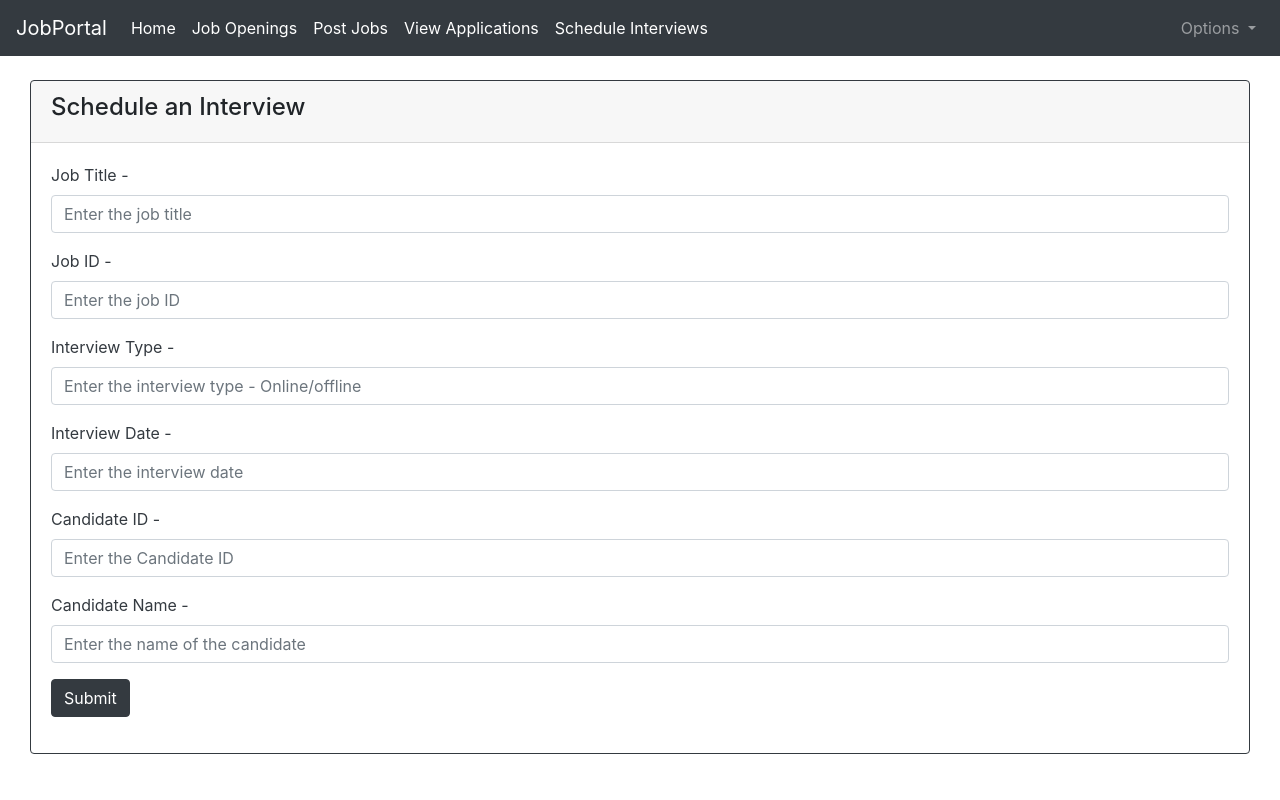
After one commit to pbinfinite/JobPortal, a Flask app: page /postinterview in a window 1280 px wide. The commit adds this page. Run offline with Flask 2, Linux system fonts and the light colour scheme; the visitor is signed in with stand-in values (Sample User, id 1); some libraries are stand-ins or nearby versions.

Commit message:
Schedule Interviews

```diff
--- a/app.py
+++ b/app.py
@@ -281,6 +281,36 @@ def postjob():
     else:
         return render_template('login.html')
 
+@app.route('/postinterview', endpoint = 'postinterview', methods = ['GET', 'POST'])
+def postinterview():
+    if "user" in session:
+        if request.method == 'POST':
+            user = session["user"]
+            conn=psycopg2.connect(database='jobportal', user='postgres', password='P@rimala9', port=5432, host='127.0.0.1')
+            cur=conn.cursor()
+
+            userDetails = request.form
+            jobid = userDetails['jobid']
+            type = userDetails['type']
+            date = userDetails['date']
+            results = "pending"
+            remarks = "pending"
+            candid = userDetails['candid']
+            # checking if the password entered in both the fields are same
+            conn=psycopg2.connect(database='jobportal', user='postgres', password='P@rimala9', port=5432, host='127.0.0.1')
+            cur=conn.cursor()
+            # creating a record by inserting the jobseeker details in jobseeker entity
+            cur.execute("select nextval('interview_seq')")
+            int_id = cur.fetchone()
+
+            cur.execute("INSERT INTO Interview(int_id,int_job,int_date, int_result, int_remarks, int_type, candidate_ID) VALUES (%s, %s, %s, %s, %s,%s,%s)",(int_id, jobid,date, results, remarks, type, candid))
+            conn.commit()
+            cur.close()
+            return redirect('postinterview.html')
+        else:
+            return render_template('postinterview.html')
+    else:
+        return render_template('login.html')
 
 @app.route('/apply',endpoint='applyjob', methods=['GET','POST'])
 def applyjob():
@@ -417,30 +447,30 @@ def profile_rec():
         return redirect('/home_rec')
     return render_template('profile_edit_rec.html', profile_data=old_details)
 
-'''
-
-@app.route('/addjob')
-def add_job():
-    return "adding new job appl"
-
-@app.route('/resume_view')
-def view_resume():
-    return "view resume"
-
-'''
+@app.route('/update_int', endpoint='update_int', methods=['POST','GET'])
+def update_int():
+    '''if "user" in session:
+        user = session["user"]
+        conn=psycopg2.connect(database='jobportal', user='postgres', password='P@rimala9', port=5432, host='127.0.0.1')
+        cur=conn.cursor()
+        cur.execute("SELECT * FROM Recruiter WHERE login_username = '{}'".format(user))
+        userdet = cur.fetchall()
+        name = userdet[0][1]
+        cur.execute("select j.job_id, job_name, job_type, job_description, job_qualifications, job_experience, job_primary_skill, job_location, job_vacancy from Job_Profile as j, Job_Profile_job_location as l, Recruiter as r where r.login_username = '{}' and r.emp_id = j.recruiter_ID and j.job_id=l.job_id;".format(user))
+        jobs = cur.fetchall()
+        conn.commit()
+        cur.close()
+        conn.close()
+        return render_template('recruiter_jobs.html', jobs = jobs,name = name)
+    else:
+        return redirect(url_for('login'))'''
+    return "view/update interviews"
 
 @app.route('/logout')
 def logout():
     session.pop("user", None)
     return redirect('/')
 
-@app.route('/rec', endpoint='recdis')
-def recdis():
-    conn=psycopg2.connect(database='jobportal', user='postgres', password='P@rimala9', port=5432, host='127.0.0.1')
-    cur=conn.cursor()
-    cur.execute('select emp_id, emp_name from Recruiter;')
-    recarr = cur.fetchall()
-    return render_template('recr_display.html', recarr=recarr)
 
 if __name__=='__main__':
     app.run(debug=True)
--- a/createtables.sql
+++ b/createtables.sql
@@ -117,3 +117,8 @@ CREATE SEQUENCE IF NOT EXISTS job_seq
   start 5
   increment 1
   OWNED BY Job_Profile.job_id;
+
+CREATE SEQUENCE IF NOT EXISTS interview_seq
+  start 105
+  increment 1
+  OWNED BY Interview.int_id;
--- /dev/null
+++ b/templates/postinterview.html
@@ -0,0 +1,41 @@
+{% extends "rec_navbar.html" %}
+{% block title %} Jobs-JobPortal {% endblock %}
+{% block content %}
+<br>
+<div class="card border-dark mb-3" style="max-width: 80rem; margin-left: 30px; margin-right: 30px;">
+  <div class="card-header"><h4>Schedule an Interview</h4></div>
+  <div class="card-body text-dark">
+    <form action = "http://127.0.0.1:5000/update_int" method = "POST">
+      <div class="form-group">
+        <label for="exampleFormControlInput1">Job Title -</label>
+        <input type="text" class="form-control" name="name" placeholder="Enter the job title" >
+      </div>
+      <div class="form-group">
+        <label for="exampleFormControlInput1">Job ID - </label>
+        <input type="text" class="form-control" name="jobid" placeholder="Enter the job ID" >
+      </div>
+      <div class="form-group">
+        <label for="exampleFormControlInput1">Interview Type -</label>
+        <input type="text" class="form-control" name="type" placeholder="Enter the interview type - Online/offline" >
+      </div>
+      <div class="form-group">
+        <label for="exampleFormControlInput1">Interview Date -</label>
+        <input type="text" class="form-control" name="date" placeholder="Enter the interview date" >
+      </div>
+      <div class="form-group">
+        <label for="exampleFormControlInput1">Candidate ID -</label>
+        <input type="text" class="form-control" name="candid" placeholder="Enter the Candidate ID" >
+      </div>
+      <div class="form-group">
+        <label for="exampleFormControlInput1">Candidate Name -</label>
+        <input type="text" class="form-control" name="candname" placeholder="Enter the name of the candidate" >
+      </div>
+      <div class="form-group">
+          <input type="submit" value = "Submit" class="btn btn-dark">
+        </div>
+
+      </form>
+  </div>
+</div>
+
+{% endblock %}
--- a/templates/rec_navbar.html
+++ b/templates/rec_navbar.html
@@ -29,7 +29,9 @@
             <li class="nav-item active">
               <a class="nav-link" href="http://127.0.0.1:5000/rec_view_app">View Applications <span class="sr-only">(current)</span></a>
             </li>
-
+            <li class="nav-item active">
+              <a class="nav-link" href="http://127.0.0.1:5000/postinterview">Schedule Interviews <span class="sr-only">(current)</span></a>
+            </li>
           </ul>
         </div>
         <ul class="navbar-nav justify-content-end">
```
